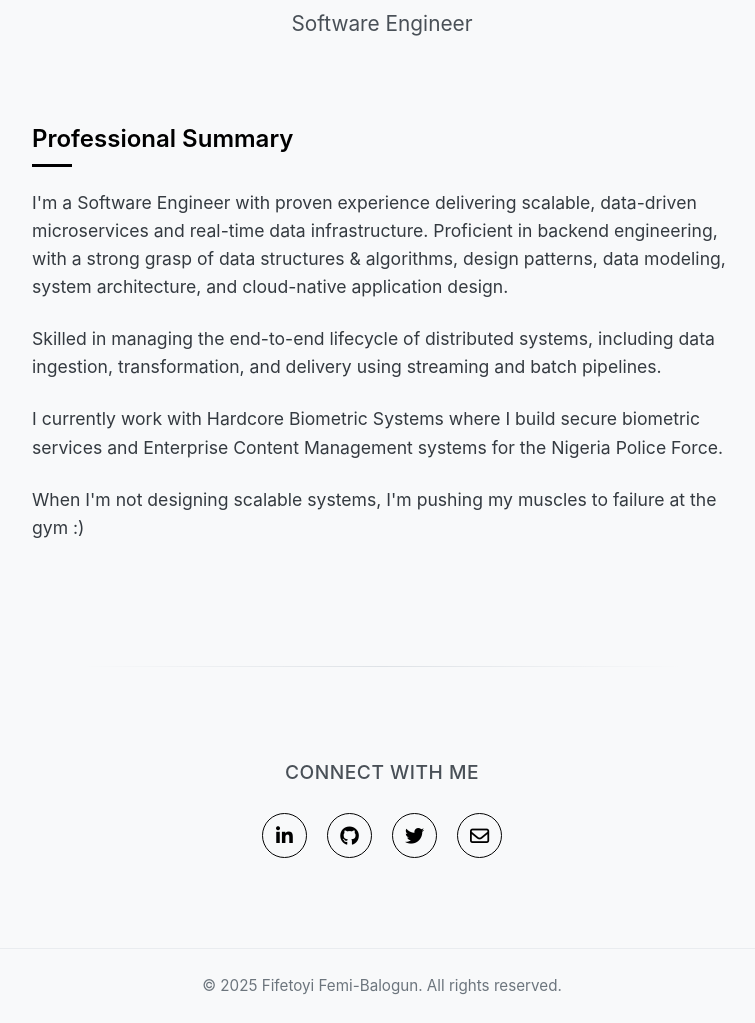
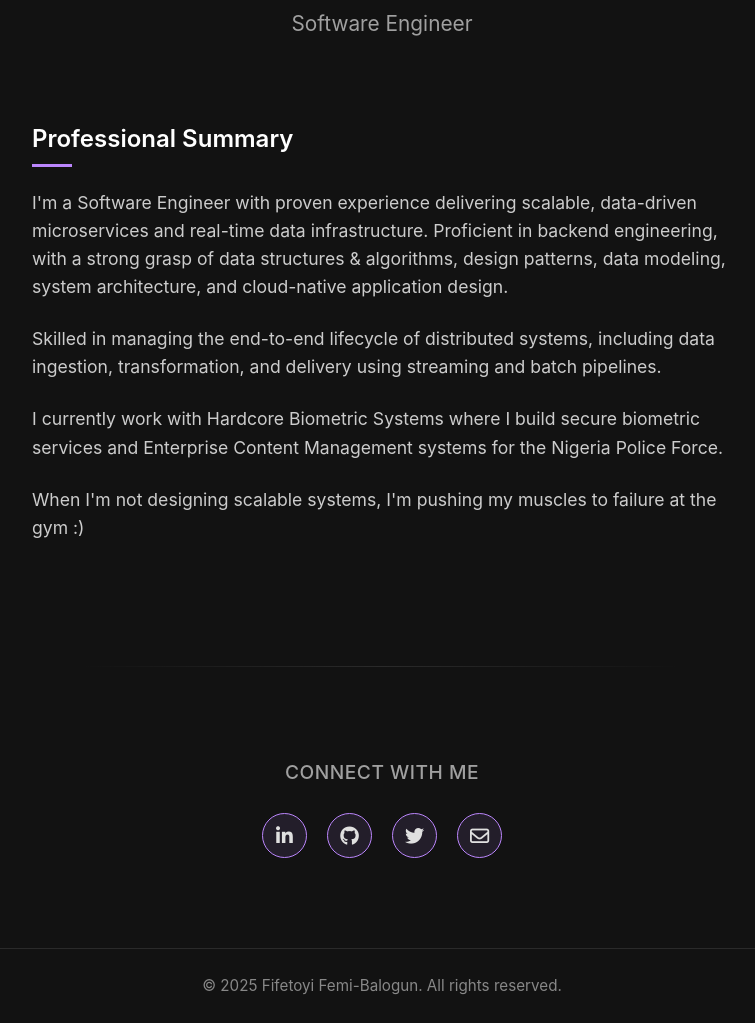
Before and after one commit to Fifetoyi/portfolio, a plain HTML site: page index.html in a window 1280 px wide. Shown: the part 165-1188 px from the top of the page, without its empty margins (258-1013 px from the left). Drawn offline with Linux system fonts and the light colour scheme.

Commit message:
change to dark mode

```diff
--- a/index.html
+++ b/index.html
@@ -14,8 +14,8 @@
         }
 
         body {
-            background-color: #f8f9fa;
-            color: #212529;
+            background-color: #121212;
+            color: #e0e0e0;
             line-height: 1.6;
             padding: 0;
             margin: 0;
@@ -36,13 +36,13 @@
             font-size: 3.2rem;
             font-weight: 800;
             letter-spacing: -0.5px;
-            color: #000;
+            color: #ffffff;
             margin-bottom: 10px;
         }
 
         .title {
             font-size: 1.3rem;
-            color: #495057;
+            color: #a0a0a0;
             font-weight: 400;
             max-width: 600px;
             margin: 0 auto;
@@ -60,7 +60,7 @@
         .summary h2 {
             font-size: 1.5rem;
             margin-bottom: 30px;
-            color: #000;
+            color: #ffffff;
             font-weight: 600;
             position: relative;
             display: inline-block;
@@ -73,13 +73,13 @@
             left: 0;
             width: 40px;
             height: 3px;
-            background-color: #000;
+            background-color: #bb86fc;
         }
 
         .summary p {
             font-size: 1.1rem;
             margin-bottom: 24px;
-            color: #343a40;
+            color: #cccccc;
         }
 
         .social-links {
@@ -90,7 +90,7 @@
         .social-links h3 {
             font-size: 1.2rem;
             margin-bottom: 25px;
-            color: #495057;
+            color: #a0a0a0;
             font-weight: 500;
             letter-spacing: 0.5px;
         }
@@ -108,31 +108,33 @@
             width: 45px;
             height: 45px;
             border-radius: 50%;
-            color: #000;
+            color: #e0e0e0;
             text-decoration: none;
             font-size: 1.2rem;
             transition: all 0.3s ease;
-            border: 1.5px solid #000;
+            border: 1.5px solid #bb86fc;
+            background-color: rgba(187, 134, 252, 0.1);
         }
 
         .social-icons a:hover {
-            background-color: #000;
-            color: #fff;
+            background-color: #bb86fc;
+            color: #121212;
             transform: translateY(-3px);
+            box-shadow: 0 4px 8px rgba(187, 134, 252, 0.3);
         }
 
         footer {
             text-align: center;
             padding: 25px 0;
-            color: #6c757d;
+            color: #888888;
             font-size: 0.95rem;
-            border-top: 1px solid #e9ecef;
+            border-top: 1px solid #2a2a2a;
             margin-top: 20px;
         }
 
         .divider {
             height: 1px;
-            background: linear-gradient(to right, transparent, #dee2e6, transparent);
+            background: linear-gradient(to right, transparent, #2a2a2a, transparent);
             margin: 40px auto;
             max-width: 600px;
         }
@@ -205,7 +207,6 @@
                 <h2>Professional Summary</h2>
                 <p>I'm a Software Engineer with proven experience delivering scalable, data-driven microservices and real-time data infrastructure. Proficient in backend engineering, with a strong grasp of data structures & algorithms,
 design patterns, data modeling, system architecture, and cloud-native application design.</p>
-
                 <p>Skilled in managing the end-to-end lifecycle of distributed systems, including data ingestion, transformation, and delivery using streaming and batch
 pipelines.</p>
 
```
